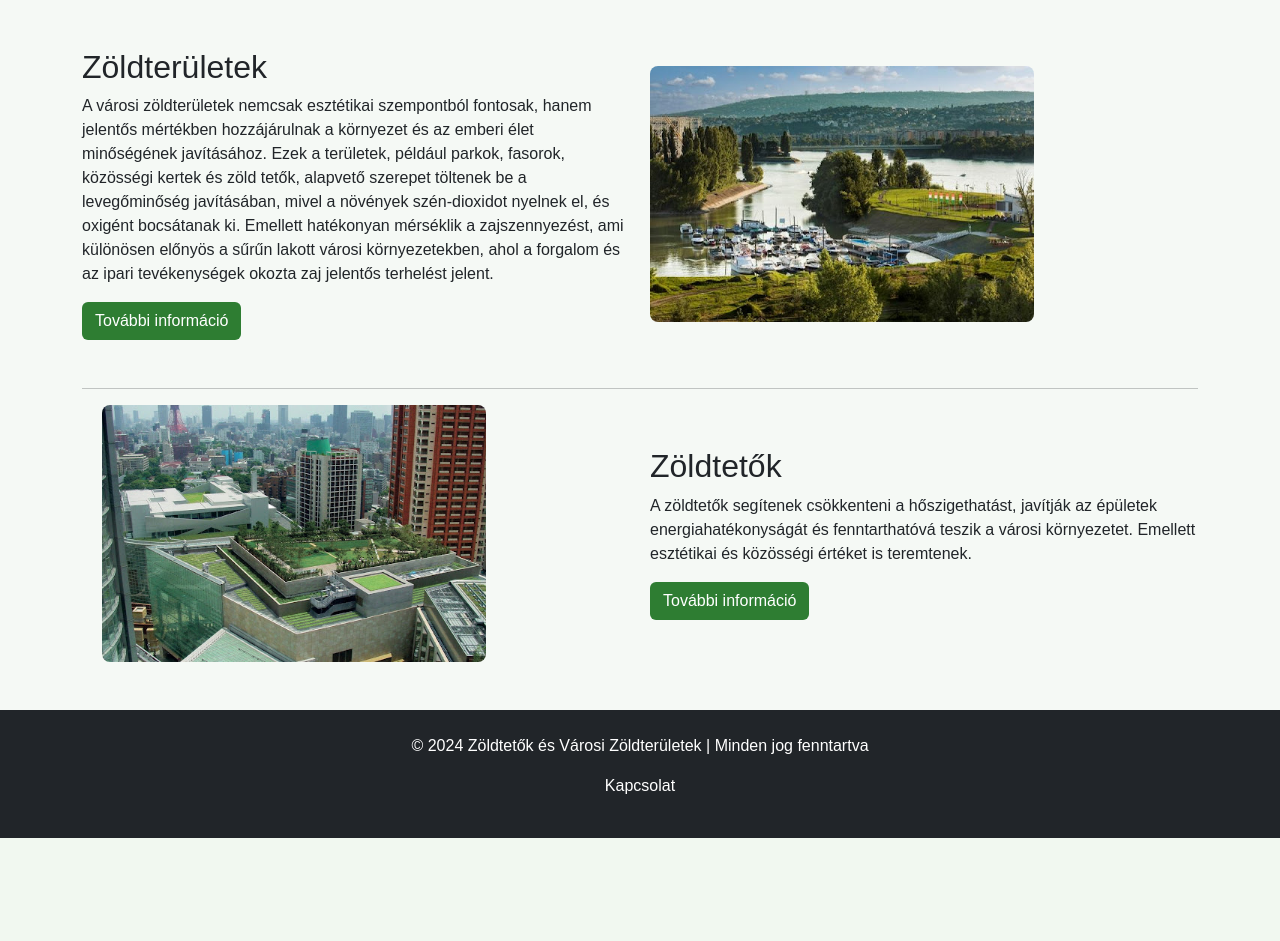
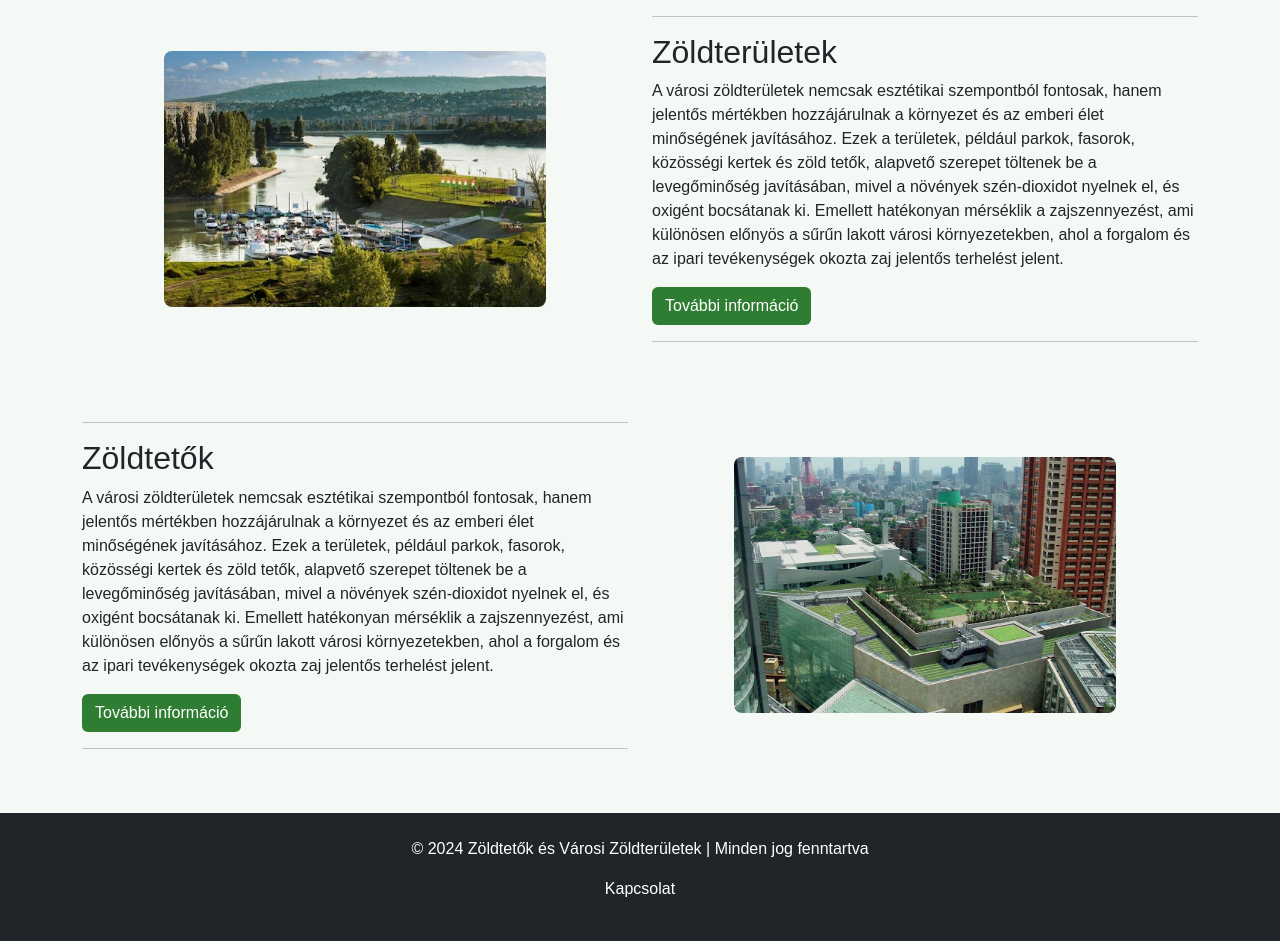
Before and after one commit to krepzy37/ecoweb, a PHP site: page / in a window 1280 px wide. Shown: the part 289-1230 px from the top of the page. Before the commit the page ends 1127 px from the top, so only its background shows below. Run offline with PHP 8.4, Linux system fonts and the light colour scheme.

Commit message:
correction

```diff
--- a/css/style.css
+++ b/css/style.css
@@ -48,6 +48,7 @@ th {
 
 
 
+
   /* Alapértelmezett stílusok */
   .navbar-nav .nav-link {
     transition: all 0.3s ease-in-out;
--- a/index.php
+++ b/index.php
@@ -6,48 +6,53 @@ include "./menu.html";
     <!-- Fejléc -->
 
 
+
     <!-- Hős szakasz -->
     <header class="hero">
         <div class="container">
             <h1>Üdvözlünk a Zöldtetők és Városi Zöldterületek Adatbázisában!</h1>
             <p>Fedezd fel a zöldterületek és zöldtetők pozitív hatásait a városi környezetre.</p>
             <a href="#zoldteruletek" class="btn btn-custom btn-lg mt-3">Fedezd fel!</a>
+
         </div>
     </header>
+    <div class="container">
 
-    <!-- Fő tartalom -->
-    <main class="container my-5">
-        <section id="zoldteruletek" class="mb-5 d-flex align-items-center">
-            <div class="text-container" style="flex: 1;">
+    <section id="zoldteruletek" class="mb-5">
+    <div class="row align-items-center flex-column flex-md-row">
+        <div class="col-md-6 order-1 order-md-0 text-center">
+            <img src="./img/zoldterulet.jpg" alt="Zöldterület kép" class="img-fluid" style="border-radius: 8px; max-width: 70%;">
+        </div>
+        <div class="col-md-6 order-0 order-md-1">
+            <hr>
             <h2>Zöldterületek</h2>
             <p>A városi zöldterületek nemcsak esztétikai szempontból fontosak, hanem jelentős mértékben hozzájárulnak a környezet és az emberi élet minőségének javításához. Ezek a területek, például parkok, fasorok, közösségi kertek és zöld tetők, alapvető szerepet töltenek be a levegőminőség javításában, mivel a növények szén-dioxidot nyelnek el, és oxigént bocsátanak ki. Emellett hatékonyan mérséklik a zajszennyezést, ami különösen előnyös a sűrűn lakott városi környezetekben, ahol a forgalom és az ipari tevékenységek okozta zaj jelentős terhelést jelent.</p>
             <a href="zoldteruletek.php" class="btn btn-custom">További információ</a>
+            <hr>
         </div>
-            <div class="image-container" style="flex: 1; padding-left: 20px;">
-                <img src="./img/zoldterulet.jpg" alt="Zöldterület kép" class="img-fluid" style="border-radius: 8px; max-width: 70%;">
     </div>
 </section>
-    <hr>
-        <section id="zoldtetok" class="mb-5 d-flex align-items-center">
-            <div class="text-container" style="flex: 1; order: 2;">
-                <h2>Zöldtetők</h2>
-                <p>A zöldtetők segítenek csökkenteni a hőszigethatást, javítják az épületek energiahatékonyságát és fenntarthatóvá teszik a városi környezetet. Emellett esztétikai és közösségi értéket is teremtenek.</p>
-                <a href="zoldtetok.php" class="btn btn-custom">További információ</a>
-            </div>
-            <div class="image-container" style="flex: 1; padding-left: 20px;">
+
+<section id="zoldtetok" class="mb-5">
+    <div class="row align-items-center flex-column flex-md-row">
+        <div class="col-md-6 order-1 order-md-1 text-center">
             <img src="./img/zoldteto.jpg" alt="Zöldtető kép" class="img-fluid" style="border-radius: 8px; max-width: 70%;">
         </div>
+        <div class="col-md-6 order-0 order-md-0">
+            <hr>
+            <h2>Zöldtetők</h2>
+            <p>A városi zöldterületek nemcsak esztétikai szempontból fontosak, hanem jelentős mértékben hozzájárulnak a környezet és az emberi élet minőségének javításához. Ezek a területek, például parkok, fasorok, közösségi kertek és zöld tetők, alapvető szerepet töltenek be a levegőminőség javításában, mivel a növények szén-dioxidot nyelnek el, és oxigént bocsátanak ki. Emellett hatékonyan mérséklik a zajszennyezést, ami különösen előnyös a sűrűn lakott városi környezetekben, ahol a forgalom és az ipari tevékenységek okozta zaj jelentős terhelést jelent.</p>
+            <a href="zoldtetok.php" class="btn btn-custom">További információ</a>
+            <hr>
+        </div>
+    </div>
 </section>
+
+</div>
     </main>
-
-
+    <script src="https://cdn.jsdelivr.net/npm/bootstrap@5.3.0/dist/js/bootstrap.bundle.min.js"></script>
 
     <!-- Lábléc -->
     <?php
     include "footer.php";
     ?>
-
-    <script src="https://cdn.jsdelivr.net/npm/bootstrap@5.3.0/dist/js/bootstrap.bundle.min.js"></script>
-</body>
-
-</html>
```
Also changed, not shown: zoldteruletek.php (+2 -1 lines), zoldtetok.php (+4 -6 lines), img/magyarorszag-legszebb-parkok.jpg (added), img/zoldteto2.jpg (added), img/zoldteto3.jpg (added). Lines whose indentation alone changed are shown as unchanged.
